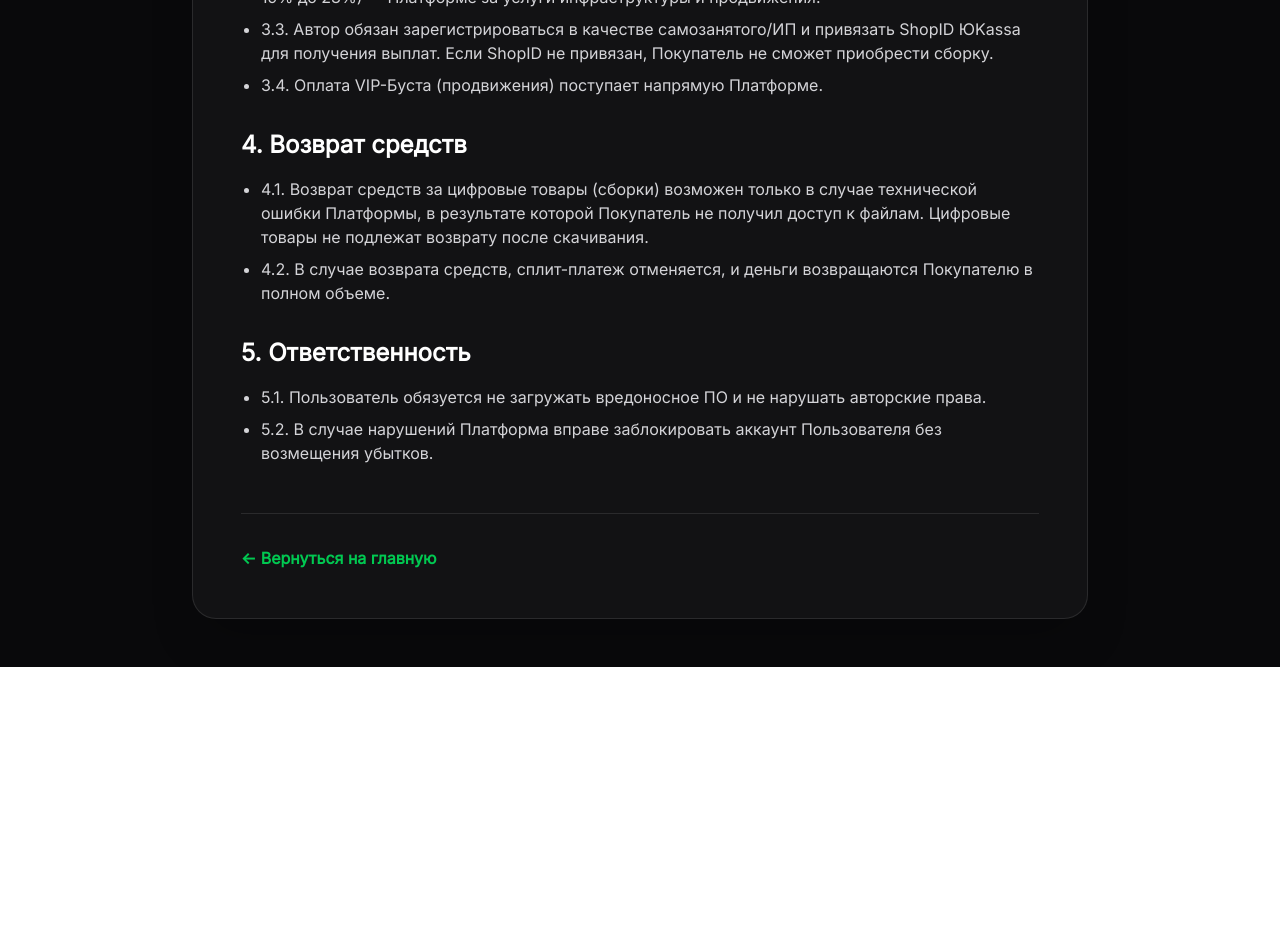
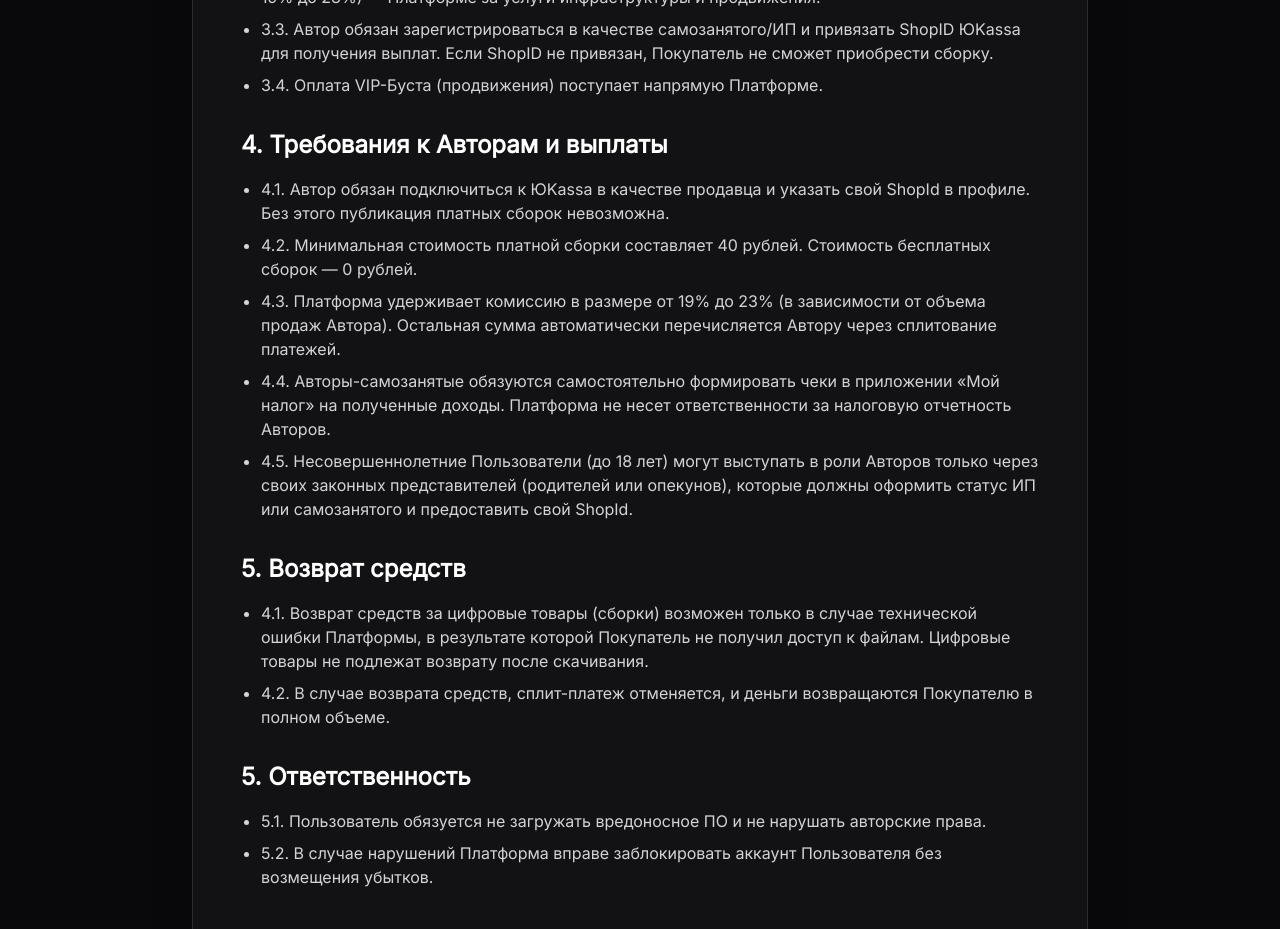
Before and after one commit to anosvoldegord/minecraft-modpack-site, a Next.js app: page /docs/offer in a window 1280 px wide. Shown: the part 880-1809 px from the top of the page. Before the commit the page ends 1547 px from the top, so only its background shows below. Built offline with nearby package versions, Linux system fonts and the light colour scheme.

Commit message:
Update rules: min price 40rub, age and tax warnings

```diff
--- a/app/docs/offer/page.tsx
+++ b/app/docs/offer/page.tsx
@@ -33,7 +33,16 @@ export default function OfferPage() {
           <li>3.4. Оплата VIP-Буста (продвижения) поступает напрямую Платформе.</li>
         </ul>
 
-        <h2 className="text-2xl font-bold text-white mt-8 mb-4">4. Возврат средств</h2>
+        <h2 className="text-2xl font-bold text-white mt-8 mb-4">4. Требования к Авторам и выплаты</h2>
+        <ul className="list-disc pl-5 space-y-2 text-zinc-300">
+          <li>4.1. Автор обязан подключиться к ЮKassa в качестве продавца и указать свой ShopId в профиле. Без этого публикация платных сборок невозможна.</li>
+          <li>4.2. Минимальная стоимость платной сборки составляет 40 рублей. Стоимость бесплатных сборок — 0 рублей.</li>
+          <li>4.3. Платформа удерживает комиссию в размере от 19% до 23% (в зависимости от объема продаж Автора). Остальная сумма автоматически перечисляется Автору через сплитование платежей.</li>
+          <li>4.4. Авторы-самозанятые обязуются самостоятельно формировать чеки в приложении «Мой налог» на полученные доходы. Платформа не несет ответственности за налоговую отчетность Авторов.</li>
+          <li>4.5. Несовершеннолетние Пользователи (до 18 лет) могут выступать в роли Авторов только через своих законных представителей (родителей или опекунов), которые должны оформить статус ИП или самозанятого и предоставить свой ShopId.</li>
+        </ul>
+
+        <h2 className="text-2xl font-bold text-white mt-8 mb-4">5. Возврат средств</h2>
         <ul className="list-disc pl-5 space-y-2 text-zinc-300">
           <li>4.1. Возврат средств за цифровые товары (сборки) возможен только в случае технической ошибки Платформы, в результате которой Покупатель не получил доступ к файлам. Цифровые товары не подлежат возврату после скачивания.</li>
           <li>4.2. В случае возврата средств, сплит-платеж отменяется, и деньги возвращаются Покупателю в полном объеме.</li>
```
